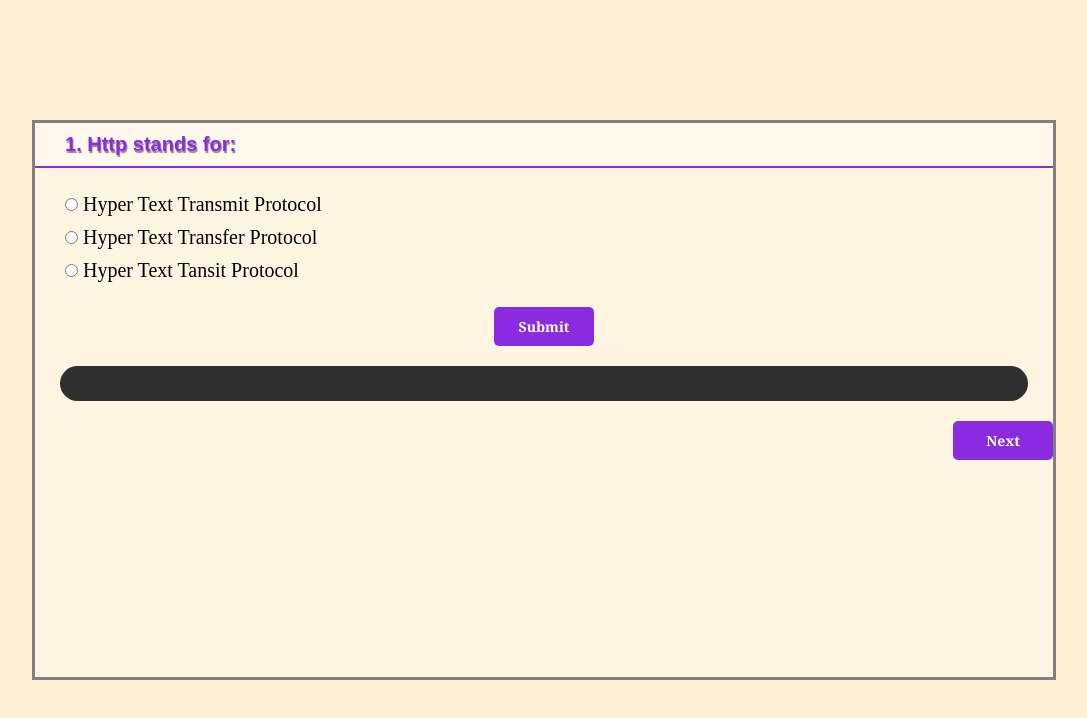
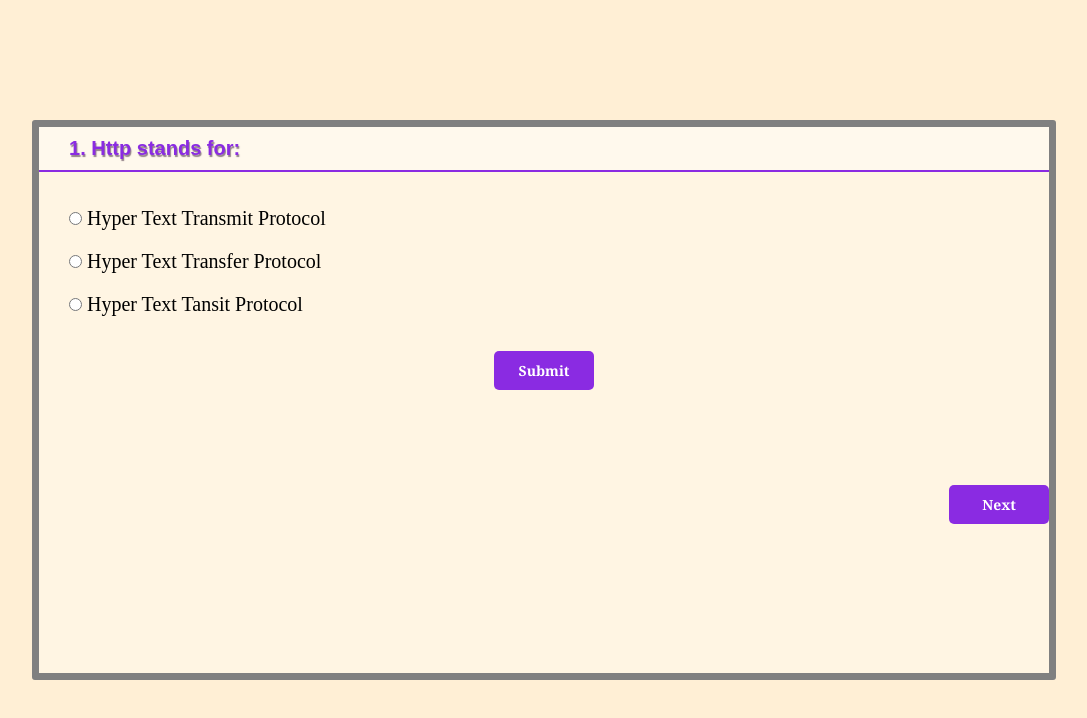
Before and after one commit to zsphinxyz/zsphinx_stackblitz, a React (Create React App) app: page / in a window 1280 px wide. Shown: the top 718 px of the page, without its empty margins (96-1183 px from the left). Built offline with nearby package versions, Linux system fonts and the light colour scheme.

Commit message:
2 files modified

```diff
--- a/App.jsx
+++ b/App.jsx
@@ -2,33 +2,49 @@ import * as React from 'react';
 import { useState } from 'react';
 import './style.css';
 
+const Score = ({ mark, total }) => {
+  return (
+    <div className="score">
+      <h1>
+        {mark} out of {total} questions correct!
+      </h1>
+    </div>
+  );
+};
+
 export default function App() {
   const [quizIndex, setQuizIndex] = useState(0);
   const [userChoice, setUserChoice] = useState('');
-  const [checkRadio, setCheckRadio] = useState(false);
+  const [isDisable, setIsDisable] = useState(false);
   const [isCorrect, setIsCorrect] = useState(false);
   const [isSubmit, setIsSubmit] = useState(false);
+  const [mark, setMark] = useState(0);
 
   const handleSubmit = (e) => {
     e.preventDefault();
 
     setIsSubmit(true);
+    setIsDisable(true);
 
     if (userChoice == quiz[quizIndex].ans[quiz[quizIndex].correct_ans]) {
       setIsCorrect(true);
+      setMark(mark + 1);
     } else {
       setIsCorrect(false);
     }
   };
 
-  const handleNext = () => {
+  const handleNext = (e) => {
     setQuizIndex(quizIndex + 1);
 
+    if (isSubmit) {
       // reset all the States
-    setCheckRadio(false);
       setIsCorrect(false);
       setIsSubmit(false);
       setUserChoice('');
+      setIsDisable(false);
+    } else {
+    }
   };
 
   const quiz = [
@@ -64,8 +80,20 @@ export default function App() {
     },
   ];
 
+  if (quizIndex + 1 > quiz.length) {
+    return <Score mark={mark} total={quiz.length} />;
+  } else {
     return (
-    <div className="container">
+      <div
+        className="container"
+        style={
+          isSubmit
+            ? isCorrect
+              ? { backgroundColor: '#00ff0055', borderColor: 'green' }
+              : { backgroundColor: '#ff000055', borderColor: 'red' }
+            : { backgroundColor: '#ffffff55', borderColor: 'gray' }
+        }
+      >
         <h1 className="question">
           {quiz[quizIndex].id}. {quiz[quizIndex].question}
         </h1>
@@ -73,16 +101,25 @@ export default function App() {
           <ul>
             {quiz[quizIndex].ans.map((i) => {
               return (
-              <li key={quiz.id}>
+                <li
+                  key={quiz[quizIndex].ans.indexOf()}
+                  style={
+                    isSubmit
+                      ? i == quiz[quizIndex].ans[quiz[quizIndex].correct_ans]
+                        ? { backgroundColor: '#00ff0077' }
+                        : { backgroundColor: '#ff000077' }
+                      : { backgroundColor: null }
+                  }
+                >
                   <label>
                     <input
                       type="radio"
                       name="choice"
                       value={i}
-                    checked={checkRadio}
+                      // checked={isSubmit ? true : false}
+                      disabled={isDisable}
                       onChange={(e) => {
                         setUserChoice(e.target.value);
-                      setCheckRadio(e.target.value.checked);
                       }}
                     />
                     {' ' + i}
@@ -91,17 +128,16 @@ export default function App() {
               );
             })}
           </ul>
-        <button type="submit" className="submit">
+          <button
+            type="submit"
+            className="submit"
+            style={isSubmit ? { cursor: 'not-allowed' } : {}}
+          >
             Submit
           </button>
         </form>
         <h3 className="info">
-        {isSubmit
-          ? isCorrect
-            ? 'Correct'
-            : 'Wrong. The correct answer is: ' +
-              quiz[quizIndex].ans[quiz[quizIndex].correct_ans]
-          : ''}
+          {isSubmit ? (isCorrect ? 'Correct' : 'Wrong') : ''}
         </h3>
         <button onClick={handleNext} className="next">
           Next
@@ -109,3 +145,4 @@ export default function App() {
       </div>
     );
   }
+}
--- a/style.css
+++ b/style.css
@@ -16,7 +16,8 @@ body {
   min-height: 70vh;
   display: flex;
   flex-direction: column;
-  border: solid 3px gray;
+  border: solid 7px gray;
+  border-radius: 3px;
   background-color: #ffffff55;
 }
 .question {
@@ -31,11 +32,14 @@ body {
 }
 ul {
   list-style: none;
-  margin: 20px;
+  padding: 20px;
+  transition: all ease-in 0.2s;
 }
 ul li {
   padding: 5px 0;
+  margin: 10px 0;
   font-size: 20px;
+  border-radius: 10px;
 }
 
 ul label {
@@ -46,7 +50,6 @@ ul label {
 .next {
   width: 100px;
   padding: 10px 5px;
-
   display: block;
   font-size: 14px;
   font-weight: bold;
@@ -62,6 +65,7 @@ ul label {
 }
 .next {
   margin-left: auto;
+  margin-top: 20px;
 }
 .submit:hover,
 .next:hover {
@@ -72,11 +76,10 @@ ul label {
 .info {
   width: 95%;
   height: 35px;
-  font-size: 16px;
-  color: #fff;
+  font-size: 18px;
+  text-align: center;
+  color: #000;
   line-height: 35px;
   padding-left: 15px;
   margin: 20px auto;
-  background-color: rgb(48, 48, 48);
-  border-radius: 25px;
 }
```
Lines whose indentation alone changed are shown as unchanged.
